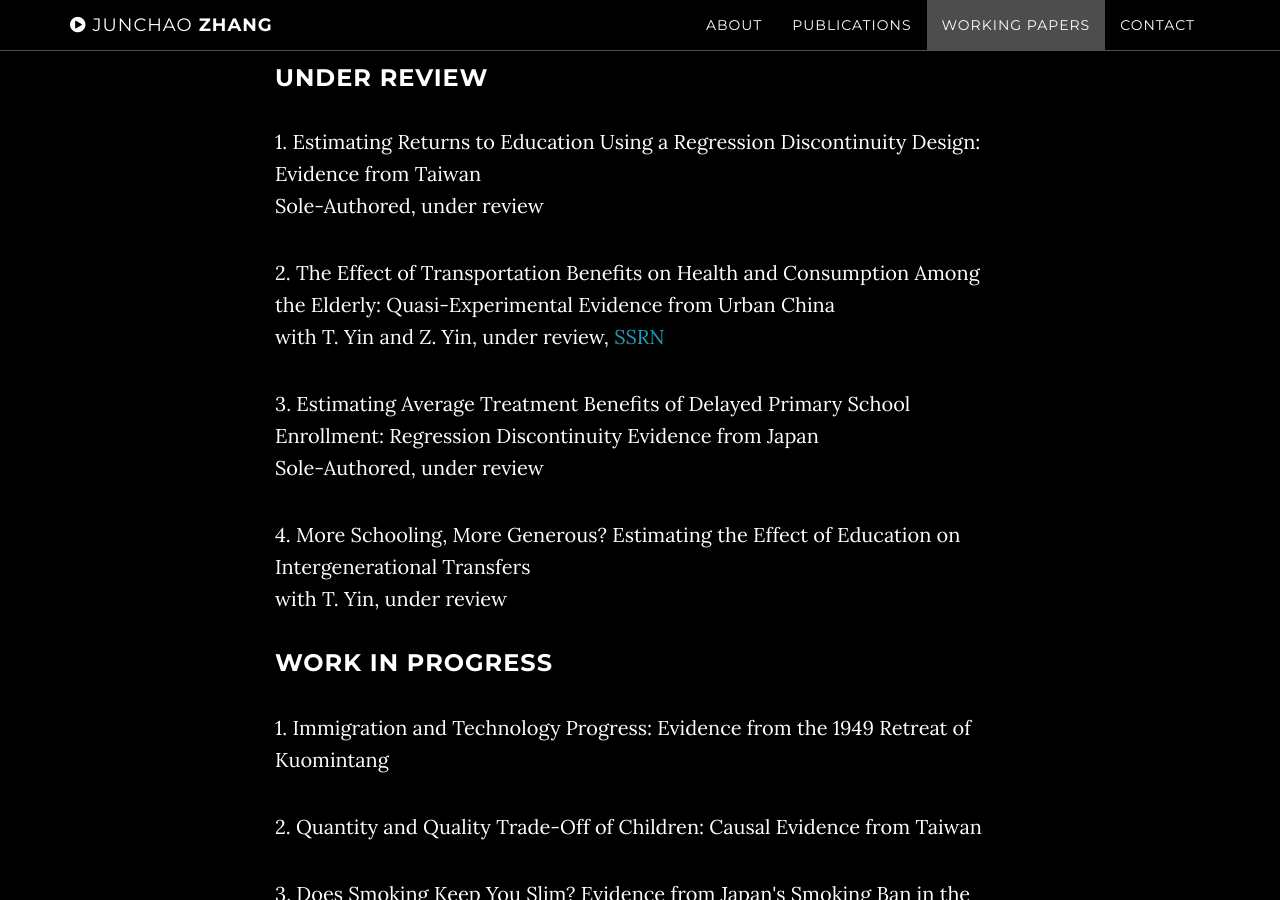
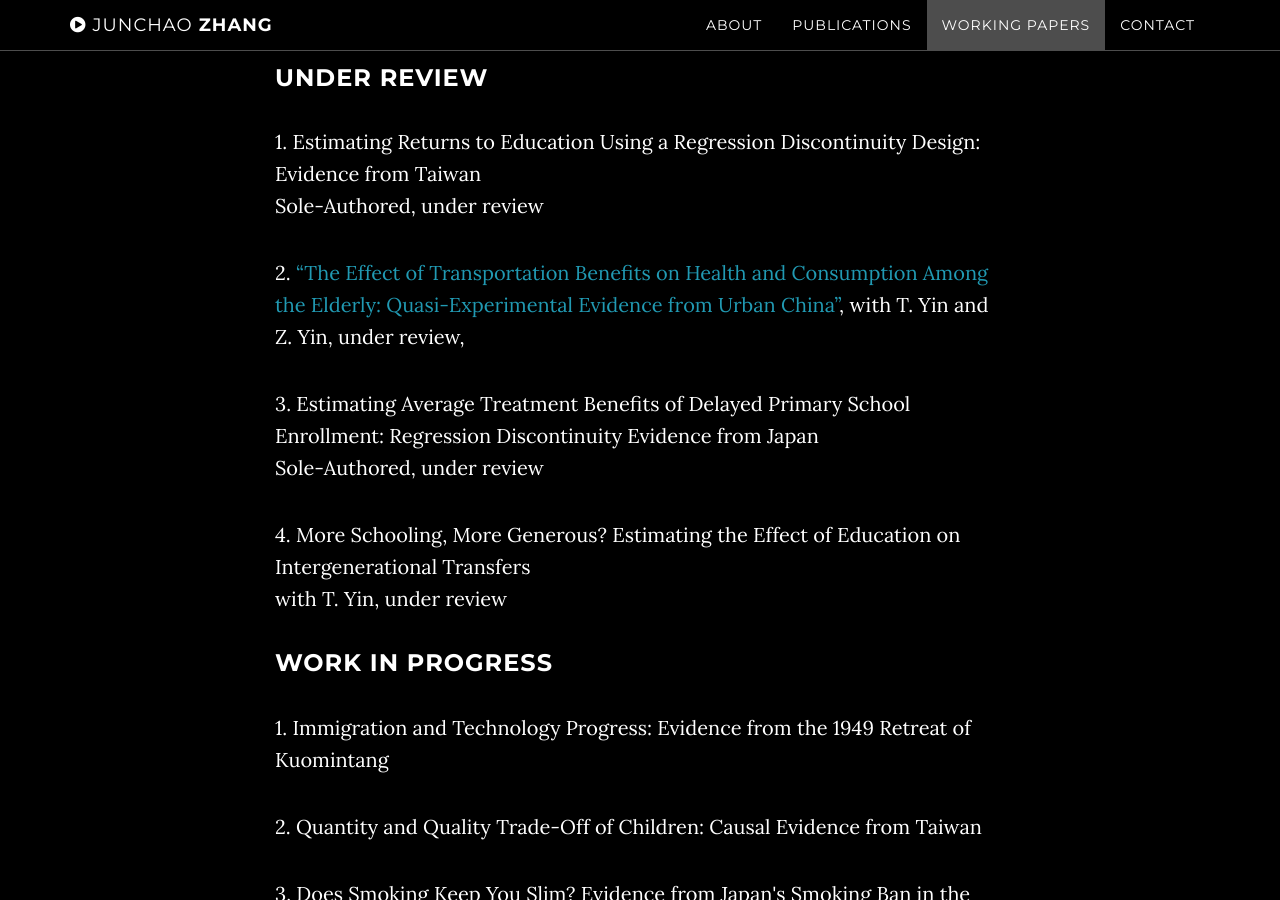
Before and after one commit to ztempest0218/ztempest0218.github.io, a Jekyll site: the page built from index.html, in a window 1280 px wide and 900 px high, scrolled down 2434 px. Built offline with Jekyll 4.4.1, drawn with Linux system fonts in a browser that asks for light colours.

Commit message:
Update workingpapers.html

```diff
--- a/_includes/workingpapers.html
+++ b/_includes/workingpapers.html
@@ -8,8 +8,7 @@
 <p align="left">1. Estimating Returns to Education Using a Regression Discontinuity Design: Evidence from Taiwan<br \>
 Sole-Authored, under review</p>
 
-<p align="left">2. The Effect of Transportation Benefits on Health and Consumption Among the Elderly: Quasi-Experimental Evidence from Urban China<br \>
-with T. Yin and Z. Yin, under review, <a href="https://papers.ssrn.com/sol3/papers.cfm?abstract_id=3187788">SSRN</a></p>
+<p align="left">2. <a href="https://papers.ssrn.com/sol3/papers.cfm?abstract_id=3187788">“The Effect of Transportation Benefits on Health and Consumption Among the Elderly: Quasi-Experimental Evidence from Urban China”</a>, with T. Yin and Z. Yin, under review, </p>
 
 <p align="left">3. Estimating Average Treatment Benefits of Delayed Primary School Enrollment: Regression Discontinuity Evidence from Japan<br \>
 Sole-Authored, under review</p>
```
